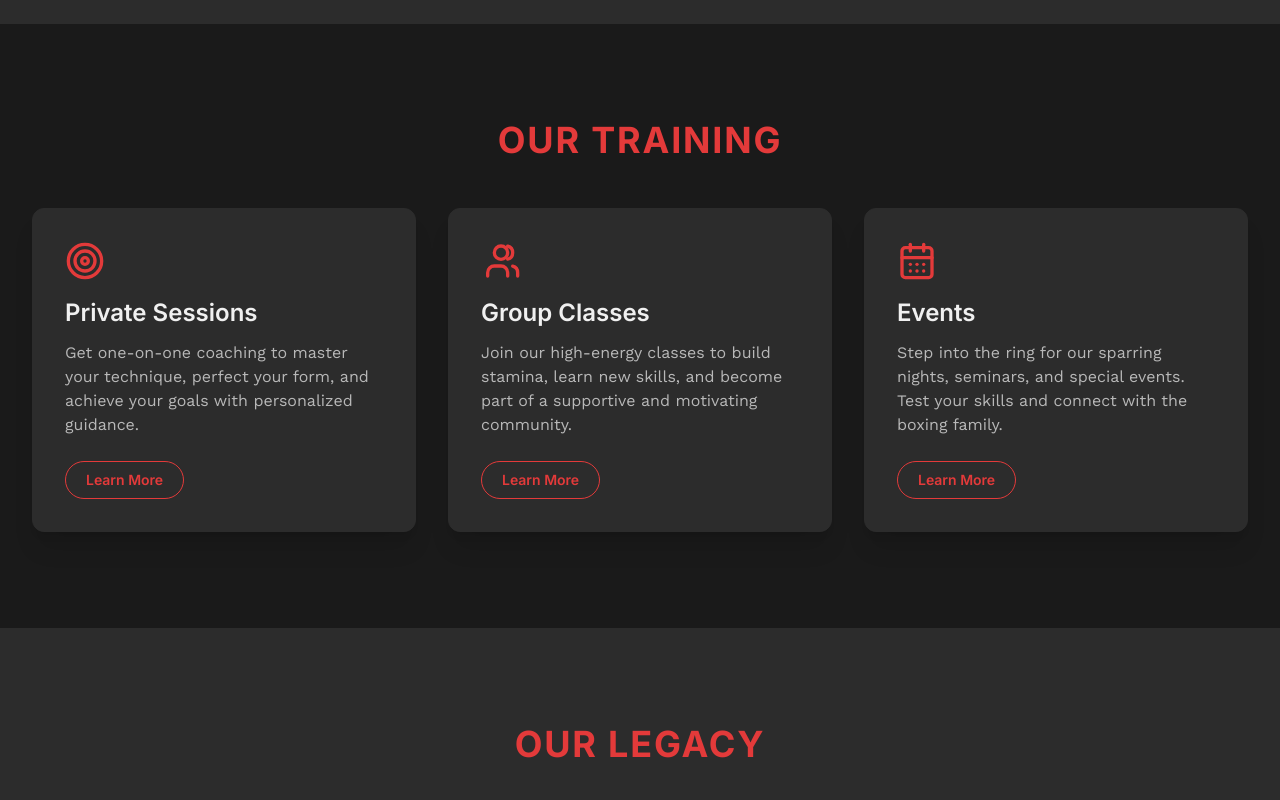
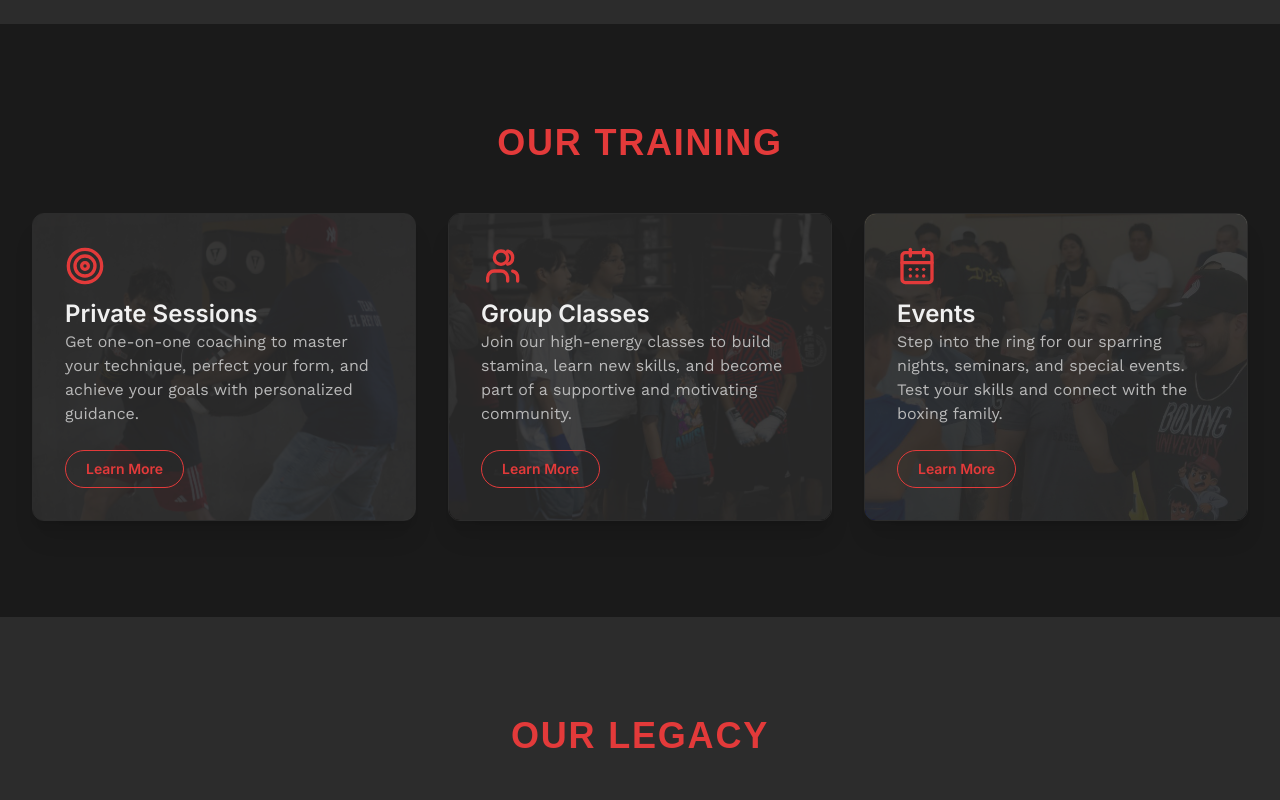
Before and after one commit to roycevanle/boxing-u-website, a website: page index.html in a window 1280 px wide. Shown: the part 1140-1940 px from the top of the page. Drawn offline with nearby package versions, Linux system fonts and the light colour scheme; a web font is replaced by a local one.

Commit message:
Fixed the 'our training' section spacing as well as added background images

```diff
--- a/css/input.css
+++ b/css/input.css
@@ -14,11 +14,15 @@
     font-family: "Work Sans", sans-serif;
     font-weight: 400;
     font-style: normal;
+    font-size: 16px;
   }
   h1 {
     font-family: "Inter", sans-serif;
     font-weight: 400;
     font-style: normal;
+  }
+  h2 {
+    @apply font-bartle text-4xl font-extrabold leading-tight;
   }
   /* Apply the grid to the entire page background */
   body {
--- a/index.html
+++ b/index.html
@@ -34,10 +34,10 @@
                     </div>
                     <!-- Call To Action -->
                     <div class="hidden md:block mt-4">
-                        <h2 class="font-bartle text-5xl md:text-3xl font-extrabold leading-tight">
+                        <h2>
                             Work hard
                         </h2>
-                        <h2 class="font-bartle text-5xl md:text-3xl mb-6 font-extrabold leading-tight">
+                        <h2 class="mb-6 text-accent-red">
                             Train harder
                         </h2>
                         <p class="text-sm md:text-lg text-secondary-text max-w-xl">
@@ -100,44 +100,55 @@
                 <div class="grid grid-cols-1 md:grid-cols-3 gap-8">
                     <!-- Private Sessions Card -->
                     <div
-                        class="bg-secondary-bg rounded-xl p-6 md:p-8 flex flex-col items-start shadow-xl border border-secondary-bg hover:scale-[1.02] transition-transform duration-300">
-                        <div class="mb-4">
+                        class="relative rounded-xl shadow-xl border border-secondary-bg hover:scale-[1.02] transition-transform duration-300 overflow-hidden">
+                        <div class="absolute inset-0 bg-cover bg-center z-0"
+                            style="background-image: url('imgs/privateSessions.jpg'); background-position: 50% 10%;">
+                        </div>
+                        <!-- Dark overlay -->
+                        <div class="absolute inset-0 bg-secondary-bg/90 z-0"></div>
+                        <div class="relative mt-auto z-10 p-6 md:p-8 flex flex-col items-start h-full">
                             <!-- Lucide icon for target -->
                             <svg xmlns="http://www.w3.org/2000/svg" width="24" height="24" viewBox="0 0 24 24"
                                 fill="none" stroke="currentColor" stroke-width="2" stroke-linecap="round"
-                                stroke-linejoin="round" class="w-8 h-8 md:w-10 md:h-10 text-accent-red">
+                                stroke-linejoin="round" class="mb-3 w-8 h-8 md:w-10 md:h-10 text-accent-red">
                                 <circle cx="12" cy="12" r="10" />
                                 <circle cx="12" cy="12" r="6" />
                                 <circle cx="12" cy="12" r="2" />
                             </svg>
-                        </div>
-                        <h3 class="text-xl md:text-2xl font-semibold mb-3">
+                            <h3 class="text-xl md:text-2xl font-semibold">
                                 Private Sessions
                             </h3>
                             <p class="text-sm md:text-base text-secondary-text mb-6">
-                            Get one-on-one coaching to master your technique, perfect your form, and achieve your goals
+                                Get one-on-one coaching to master your technique, perfect your form, and achieve
+                                your goals
                                 with personalized guidance.
                             </p>
                             <a href="#"
-                            class="mt-auto px-5 py-2 font-semibold text-sm text-accent-red border border-accent-red rounded-full hover:bg-accent-red hover:text-text-white transition-colors">
+                                class="px-5 py-2 font-semibold text-sm text-accent-red border border-accent-red rounded-full hover:bg-accent-red hover:text-text-white transition-colors">
                                 Learn More
                             </a>
+
+                        </div>
                     </div>
                     <!-- Group Classes Card -->
                     <div
-                        class="bg-secondary-bg rounded-xl p-6 md:p-8 flex flex-col items-start shadow-xl border border-secondary-bg hover:scale-[1.02] transition-transform duration-300">
-                        <div class="mb-4">
+                        class="relative rounded-xl shadow-xl border border-secondary-bg hover:scale-[1.02] transition-transform duration-300 overflow-hidden">
+                        <div class="absolute inset-0 bg-cover bg-center z-0"
+                            style="background-image: url('imgs/groupClasses.jpg'); background-position: 50% 10%;">
+                        </div>
+                        <!-- Dark overlay -->
+                        <div class="absolute inset-0 bg-secondary-bg/90 z-0"></div>
+                        <div class="relative mt-auto z-10 p-6 md:p-8 flex flex-col items-start h-full">
                             <!-- Lucide icon for users -->
                             <svg xmlns="http://www.w3.org/2000/svg" width="24" height="24" viewBox="0 0 24 24"
                                 fill="none" stroke="currentColor" stroke-width="2" stroke-linecap="round"
-                                stroke-linejoin="round" class="w-8 h-8 md:w-10 md:h-10 text-accent-red">
+                                stroke-linejoin="round" class="mb-3 w-8 h-8 md:w-10 md:h-10 text-accent-red">
                                 <path d="M16 21v-2a4 4 0 0 0-4-4H8a4 4 0 0 0-4 4v2" />
                                 <circle cx="12" cy="7" r="4" />
                                 <path d="M22 21v-2a4 4 0 0 0-3-3.87" />
                                 <path d="M16 3.13a4 4 0 0 1 0 7.75" />
                             </svg>
-                        </div>
-                        <h3 class="text-xl md:text-2xl font-semibold mb-3">
+                            <h3 class="text-xl md:text-2xl font-semibold">
                                 Group Classes
                             </h3>
                             <p class="text-sm md:text-base text-secondary-text mb-6">
@@ -145,18 +156,24 @@
                                 supportive and motivating community.
                             </p>
                             <a href="#"
-                            class="mt-auto px-5 py-2 font-semibold text-sm text-accent-red border border-accent-red rounded-full hover:bg-accent-red hover:text-text-white transition-colors">
+                                class="px-5 py-2 font-semibold text-sm text-accent-red border border-accent-red rounded-full hover:bg-accent-red hover:text-text-white transition-colors">
                                 Learn More
                             </a>
                         </div>
+                    </div>
                     <!-- Events Card -->
                     <div
-                        class="bg-secondary-bg rounded-xl p-6 md:p-8 flex flex-col items-start shadow-xl border border-secondary-bg hover:scale-[1.02] transition-transform duration-300">
-                        <div class="mb-4">
+                        class="relative rounded-xl shadow-xl border border-secondary-bg hover:scale-[1.02] transition-transform duration-300 overflow-hidden">
+                        <div class="absolute inset-0 bg-cover bg-center z-0"
+                            style="background-image: url('imgs/events.jpg'); background-position: 50% 10%;">
+                        </div>
+                        <!-- Dark overlay -->
+                        <div class="absolute inset-0 bg-secondary-bg/90 z-0"></div>
+                        <div class="relative mt-auto z-10 p-6 md:p-8 flex flex-col items-start h-full">
                             <!-- Lucide icon for calendar -->
                             <svg xmlns="http://www.w3.org/2000/svg" width="24" height="24" viewBox="0 0 24 24"
                                 fill="none" stroke="currentColor" stroke-width="2" stroke-linecap="round"
-                                stroke-linejoin="round" class="w-8 h-8 md:w-10 md:h-10 text-accent-red">
+                                stroke-linejoin="round" class="mb-3 w-8 h-8 md:w-10 md:h-10 text-accent-red">
                                 <path d="M8 2v4" />
                                 <path d="M16 2v4" />
                                 <rect width="18" height="18" x="3" y="4" rx="2" />
@@ -168,16 +185,16 @@
                                 <path d="M12 18h.01" />
                                 <path d="M16 18h.01" />
                             </svg>
-                        </div>
-                        <h3 class="text-xl md:text-2xl font-semibold mb-3">
+                            <h3 class="text-xl md:text-2xl font-semibold">
                                 Events
                             </h3>
                             <p class="text-sm md:text-base text-secondary-text mb-6">
-                            Step into the ring for our sparring nights, seminars, and special events. Test your skills
+                                Step into the ring for our sparring nights, seminars, and special events. Test your
+                                skills
                                 and connect with the boxing family.
                             </p>
                             <a href="#"
-                            class="mt-auto px-5 py-2 font-semibold text-sm text-accent-red border border-accent-red rounded-full hover:bg-accent-red hover:text-text-white transition-colors">
+                                class="px-5 py-2 font-semibold text-sm text-accent-red border border-accent-red rounded-full hover:bg-accent-red hover:text-text-white transition-colors">
                                 Learn More
                             </a>
                         </div>
```
Also changed, not shown: css/output.css, imgs/events.jpg (added), imgs/groupClasses.jpg (added), imgs/privateSessions.jpg (added). Lines whose indentation alone changed are shown as unchanged.
